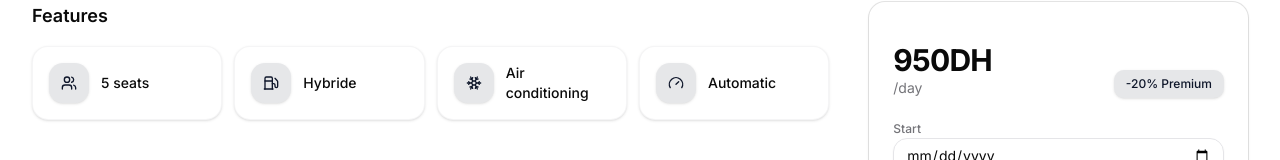
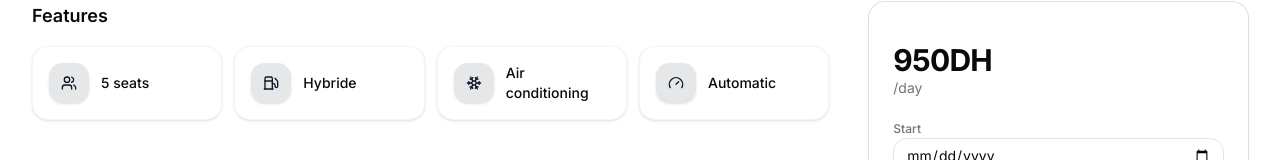
Before and after one commit to Hicham02145872/LOCATION-DE-VOITURE-TEMPLATE, a React (Vite) app: page /vehicules/audi-q5 in a window 1280 px wide. Shown: the part 726-886 px from the top of the page. Built offline with nearby package versions, Linux system fonts and the light colour scheme; no server answers; the database is empty.

Commit message:
remove -20% Premium badge from booking card

```diff
--- a/src/pages/VehiculeDetail.tsx
+++ b/src/pages/VehiculeDetail.tsx
@@ -306,9 +306,7 @@ function VehiculeDetail() {
                             {t("vehicules.parJour")}
                           </div>
                         </div>
-                        <div className="rounded-lg bg-primary/10 px-3 py-1.5 text-xs font-medium text-primary shadow-sm">
-                          -20% {t("hero.search.premium")}
-                        </div>
+
                       </div>
                       <Separator className="bg-border/30" />
                       <div className="space-y-3">
```
